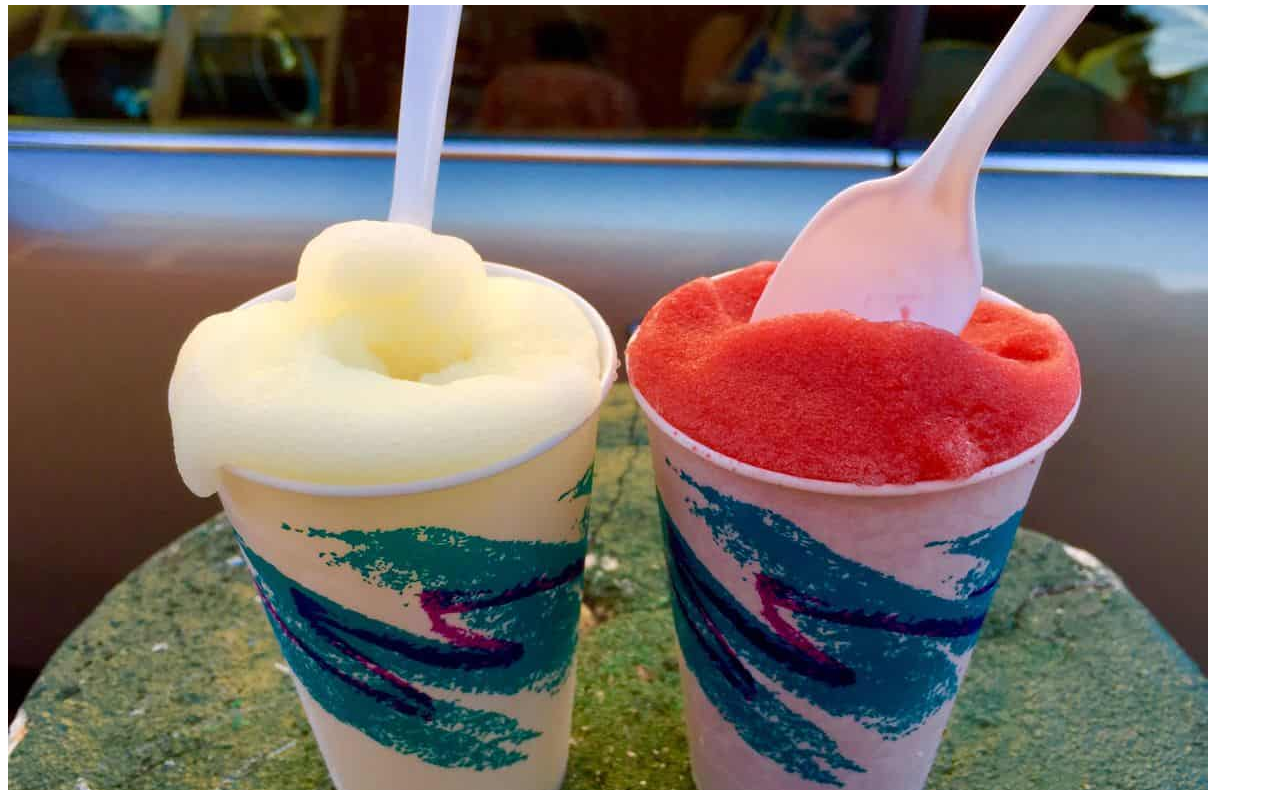
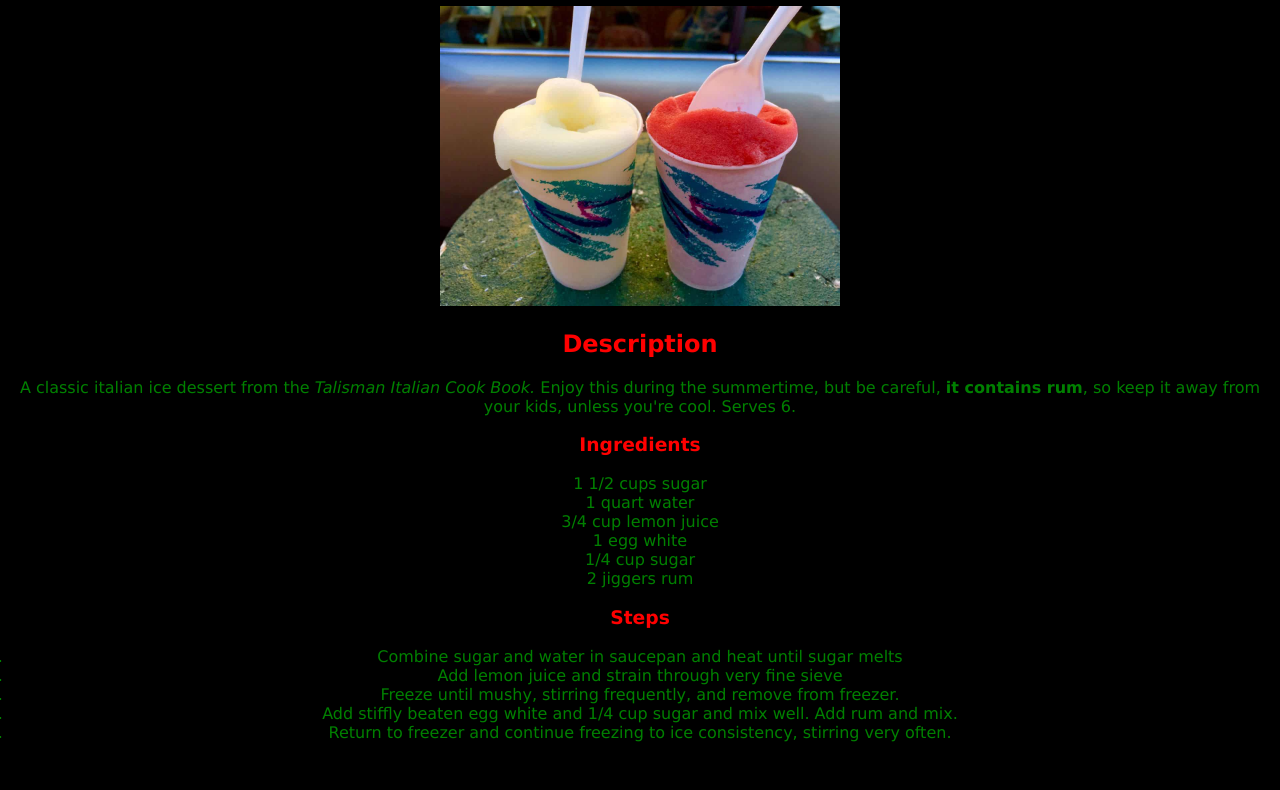
Before and after one commit to Dnullet/odin-recipes, a plain HTML site: page recipes/lemonice.html in a window 1280 px wide. Shown: the part 75-865 px from the top of the page. After the commit the page ends 833 px from the top, so only its background shows below. Drawn offline with Linux system fonts and the light colour scheme.

Commit message:
updated styles

```diff
--- a/recipes/lemonice.html
+++ b/recipes/lemonice.html
@@ -3,6 +3,7 @@
     <head>
         <title>Roman Style Lemon Ice</title>
         <meta charset="UTF-8">
+        <link rel="stylesheet" href="recipestyles.css">
     </head>
     <body>
         <h1>Roman Style Lemon Ice</h1>
@@ -12,7 +13,7 @@
                 Enjoy this during the summertime, but be careful, <strong>it contains rum</strong>,
                 so keep it away from your kids, unless you're cool. Serves 6.</p>
         <h3>Ingredients</h3>
-            <ul>
+            <ul class="items">
                 <li>1 1/2 cups sugar</li>
                 <li>1 quart water</li>
                 <li>3/4 cup lemon juice</li>
@@ -21,7 +22,7 @@
                 <li>2 jiggers rum</li>
             </ul>
         <h3>Steps</h3>
-            <ol>
+            <ol class="instructions">
                 <li>Combine sugar and water in saucepan and heat until sugar melts</li>
                 <li>Add lemon juice and strain through very fine sieve</li>
                 <li>Freeze until mushy, stirring frequently, and remove from freezer.</li>
--- /dev/null
+++ b/recipes/recipestyles.css
@@ -0,0 +1,20 @@
+* {
+    background-color: black;
+    color: green;
+    font-family:Verdana, Geneva, Tahoma, sans-serif;
+    text-align: center;
+}
+.items,
+.instructions {
+    padding-left: 0;
+
+}
+img {
+    width: 400px;
+    height:auto;
+}
+h1,
+h2,
+h3 {
+    color: red;
+}
--- a/style.css
+++ b/style.css
@@ -6,7 +6,9 @@ h1 {
 * {
     background-color: black;
     color: green;
+    font-family:Verdana, Geneva, Tahoma, sans-serif
 }
 p {
     text-align: center;
+    font-size:larger;
 }
```
Also changed, not shown: recipes/squid.html (+3 -2 lines), recipes/vealsalt.html (+3 -2 lines).
